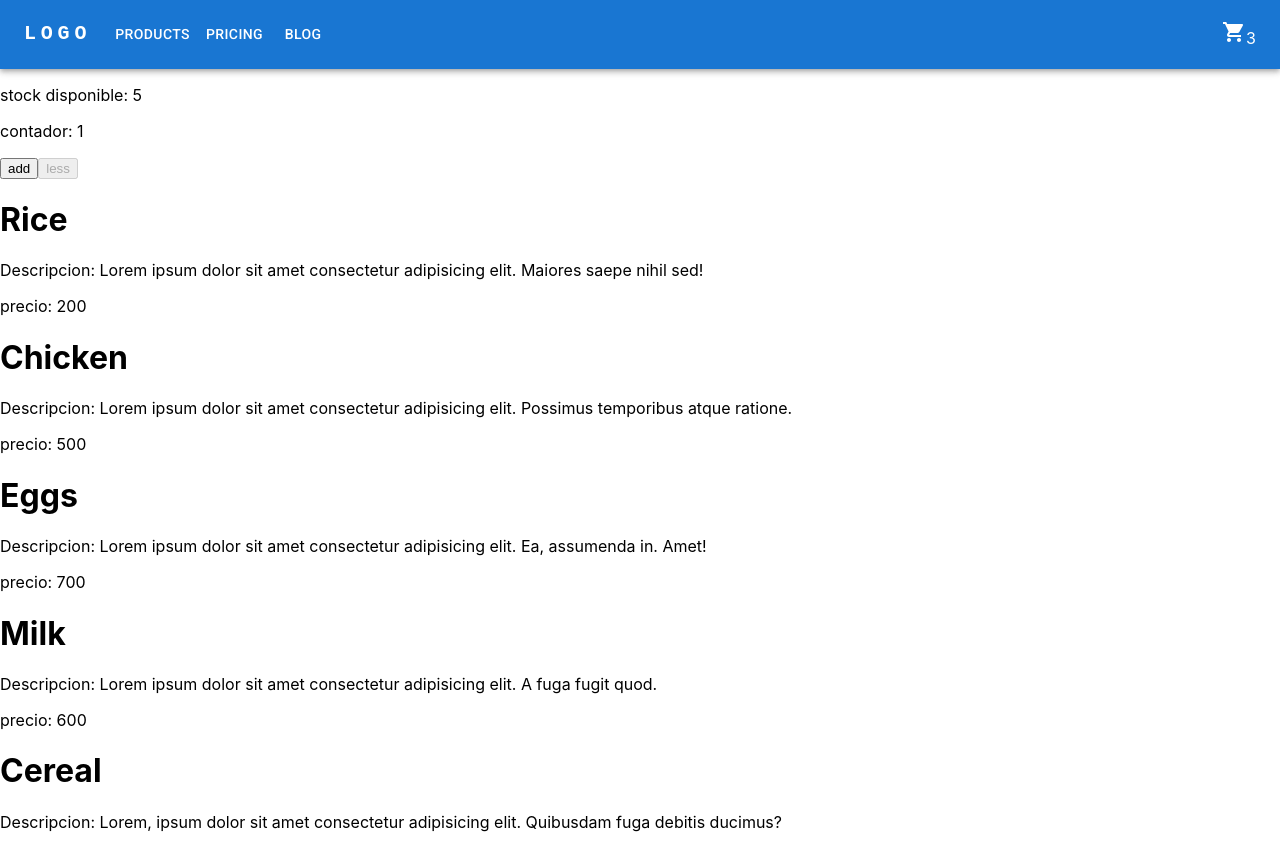
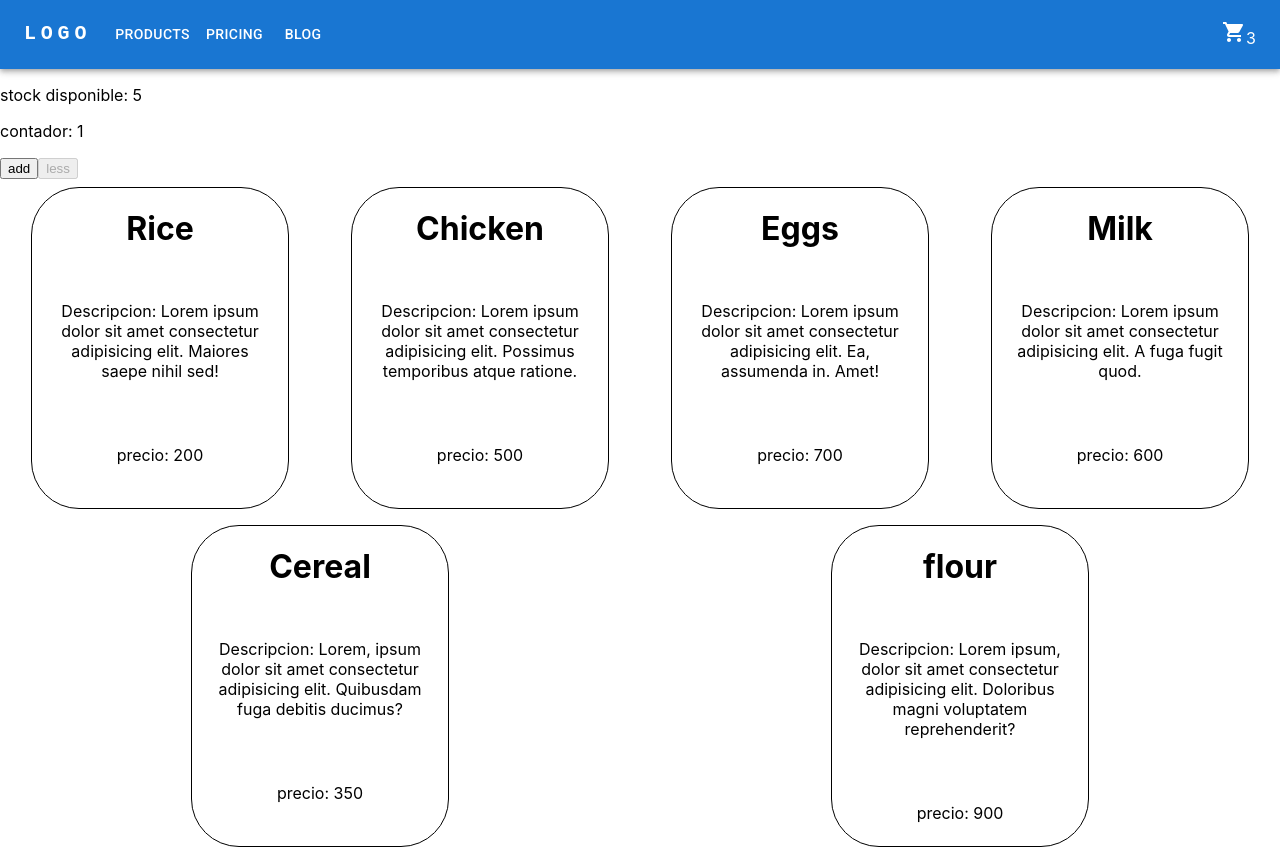
Before and after one commit to GodoyAlejandro/reactJs-Alejandro-Godoy, a React (Create React App) app: page / in a window 1280 px wide. Shown: the top 849 px of the page. Built offline with nearby package versions, Linux system fonts and the light colour scheme.

Commit message:
css added

```diff
--- a/src/components/itemList/Item.jsx
+++ b/src/components/itemList/Item.jsx
@@ -1,8 +1,9 @@
-import React from 'react'
+import React from 'react';
+import './ItemListContainer.css';
 
 const Item = ({id, tittle, description, price}) => {
   return (
-    <div id={id}>
+    <div id={id} className='item'>
       <h1>{tittle}</h1>
       <p>Descripcion: {description}</p>
       <p>precio: {price}</p>
--- a/src/components/itemList/ItemList.jsx
+++ b/src/components/itemList/ItemList.jsx
@@ -5,7 +5,7 @@ const ItemList = ({products}) => {
   return (
     <>
       {products.map((prods)=>{
-        return (<Item id={prods.id} tittle={prods.tittle} description={prods.description} price={prods.price}/>)
+        return (<Item key={prods.id} tittle={prods.tittle} description={prods.description} price={prods.price}/>)
       })}
     </>
   )
--- /dev/null
+++ b/src/components/itemList/ItemListContainer.css
@@ -0,0 +1,19 @@
+.itemListContainer{
+   display: flex;
+   flex-wrap: wrap;
+   justify-content: space-around;
+}
+.item{
+    display: flex;
+    flex-direction: column;
+    align-items: center;
+    width: 16rem;
+    height: 20rem;
+    margin: .5rem;
+    border: 1px solid ;
+    border-radius: 3rem;
+}
+.item p{
+    padding: 1rem;
+    text-align: center;
+}
--- a/src/components/itemList/ItemListContainer.jsx
+++ b/src/components/itemList/ItemListContainer.jsx
@@ -1,6 +1,6 @@
 import React, {useState, useEffect} from 'react';
 import ItemList from './ItemList';
-
+import './ItemListContainer.css';
 const ItemListContainer = () => {
     const [products, setProducts] = useState([]);
     useEffect(()=>{
@@ -19,7 +19,7 @@ const ItemListContainer = () => {
           })
     },[])
   return (
-    <div>
+    <div className='itemListContainer'>
       <ItemList products={products} />
     </div>
   )
```
